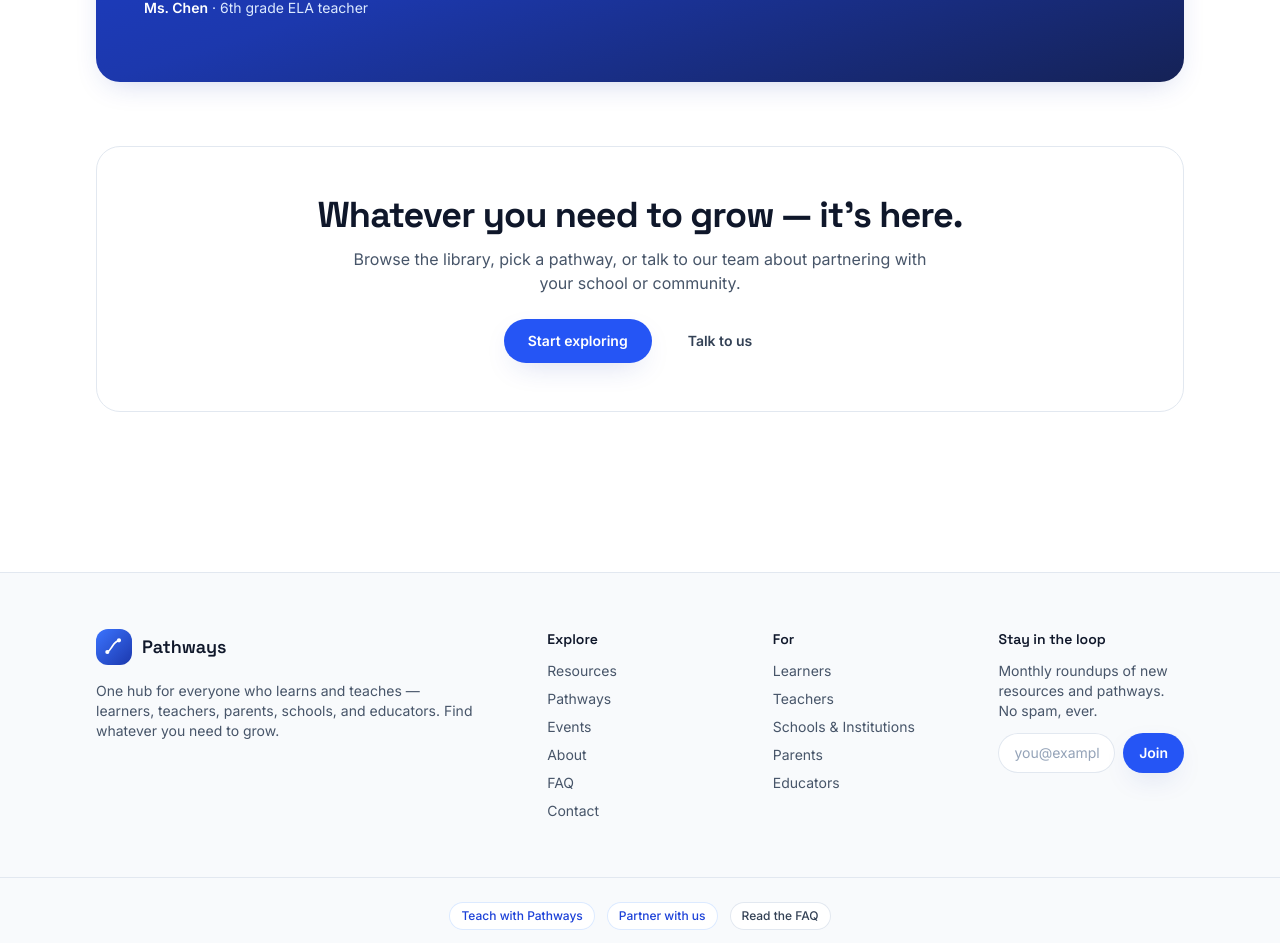
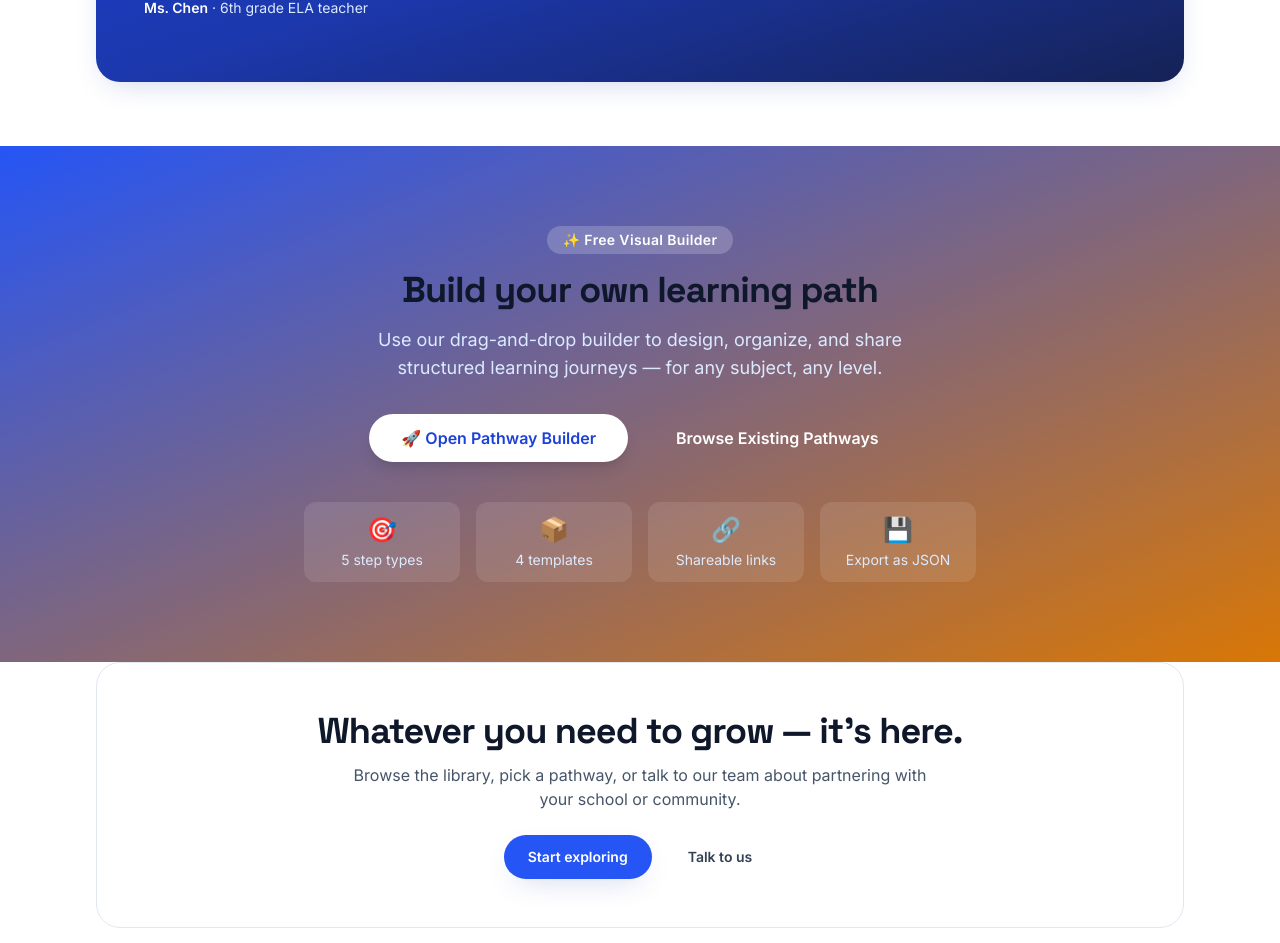
Before and after one commit to DinaElAhl/Pathways-, a React (Vite) app: page / in a window 1280 px wide. Shown: the part 3613-4556 px from the top of the page. Built offline with nearby package versions, Linux system fonts and the light colour scheme.

Commit message:
Update Home.jsx

```diff
--- a/src/pages/Home.jsx
+++ b/src/pages/Home.jsx
@@ -217,6 +217,48 @@ export default function Home() {
         </figure>
       </section>
 
+      {/* Build Your Own Pathway — CTA */}
+      <section className="bg-gradient-to-br from-brand-600 to-accent-600 py-16 sm:py-20">
+        <div className="container-page text-center text-white">
+          <span className="inline-block rounded-full bg-white/20 px-4 py-1 text-sm font-semibold tracking-wide mb-4">
+            ✨ Free Visual Builder
+          </span>
+          <h2 className="text-3xl sm:text-4xl font-bold tracking-tight mb-4">
+            Build your own learning path
+          </h2>
+          <p className="mx-auto max-w-xl text-brand-100 text-lg mb-8">
+            Use our drag-and-drop builder to design, organize, and share
+            structured learning journeys — for any subject, any level.
+          </p>
+          <div className="flex flex-wrap gap-4 justify-center">
+            <a
+              href="https://pathways-builder.netlify.app"
+              target="_blank"
+              rel="noopener noreferrer"
+              className="btn-primary bg-white text-brand-700 hover:bg-brand-50 px-8 py-3 text-base font-semibold shadow-lg"
+            >
+              🚀 Open Pathway Builder
+            </a>
+            <Link to="/pathways" className="btn-ghost border-white/40 text-white hover:bg-white/10 px-8 py-3 text-base">
+              Browse Existing Pathways
+            </Link>
+          </div>
+          <div className="mt-10 grid grid-cols-2 sm:grid-cols-4 gap-4 max-w-2xl mx-auto text-center">
+            {[
+              { icon: '🎯', text: '5 step types' },
+              { icon: '📦', text: '4 templates' },
+              { icon: '🔗', text: 'Shareable links' },
+              { icon: '💾', text: 'Export as JSON' },
+            ].map((f) => (
+              <div key={f.text} className="rounded-xl bg-white/10 p-3">
+                <div className="text-2xl mb-1">{f.icon}</div>
+                <div className="text-sm text-brand-100">{f.text}</div>
+              </div>
+            ))}
+          </div>
+        </div>
+      </section>
+
       {/* CTA */}
       <section className="container-page pb-20">
         <div className="rounded-3xl border border-slate-200 bg-white p-8 text-center sm:p-12">
```
